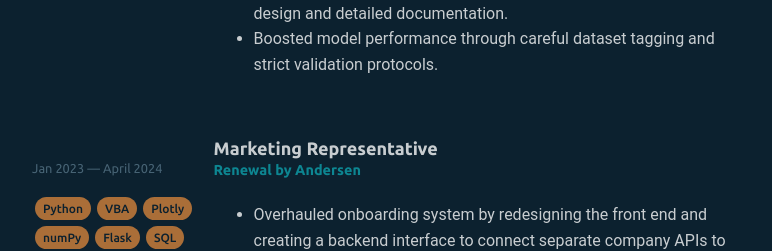
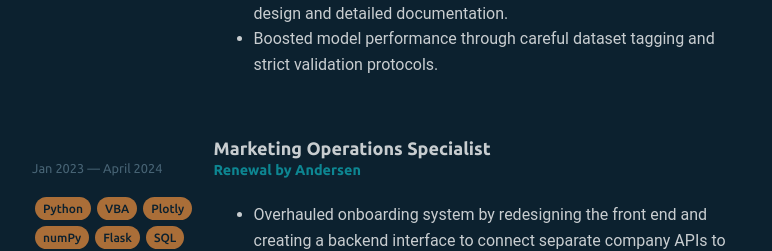
Before and after one commit to john-tettis/portfolio-updated, a React (Create React App) app: page / in a window 1280 px wide. Shown: the part 780-1031 px from the top of the page, without its empty margins (504-1276 px from the left). Built offline with nearby package versions, Linux system fonts and the light colour scheme.

Commit message:
updated info and added nda parameters

```diff
--- a/src/Components/Sections/Experience.js
+++ b/src/Components/Sections/Experience.js
@@ -16,10 +16,11 @@ const history = [
         ],
         start: "April 2024",
         end: "Present",
-        skills: ["Flask", "Node.js", "SQL", "Data Analytics", "Express", "React"]
+        skills: ["Flask", "Node.js", "SQL", "Data Analytics", "Express", "React"],
+        NDA:true
     },
     {
-        title: "Marketing Representative",
+        title: "Marketing Operations Specialist",
         company: "Renewal by Andersen",
         description: [
             "Overhauled onboarding system by redesigning the front end and creating a backend interface to connect separate company APIs to one central portal.",
@@ -29,7 +30,8 @@ const history = [
         ],
         start: "Jan 2023",
         end: "April 2024",
-        skills: ["Python", "VBA", "Plotly", "numPy", "Flask", "SQL", "Data Analytics"]
+        skills: ["Python", "VBA", "Plotly", "numPy", "Flask", "SQL", "Data Analytics"],
+        NDA:true
     }
 ]
 
@@ -47,6 +49,7 @@ const Experience = forwardRef((props, ref) => {
                     // Render description as a list
                     description={<ul className="list-disc pl-5 space-y-1">{job.description.map((item, i) => <li key={i}>{item}</li>)}</ul>}
                     skills={job.skills}
+                    NDA={job.NDA}
                 />
             ))}
         </section>
```
